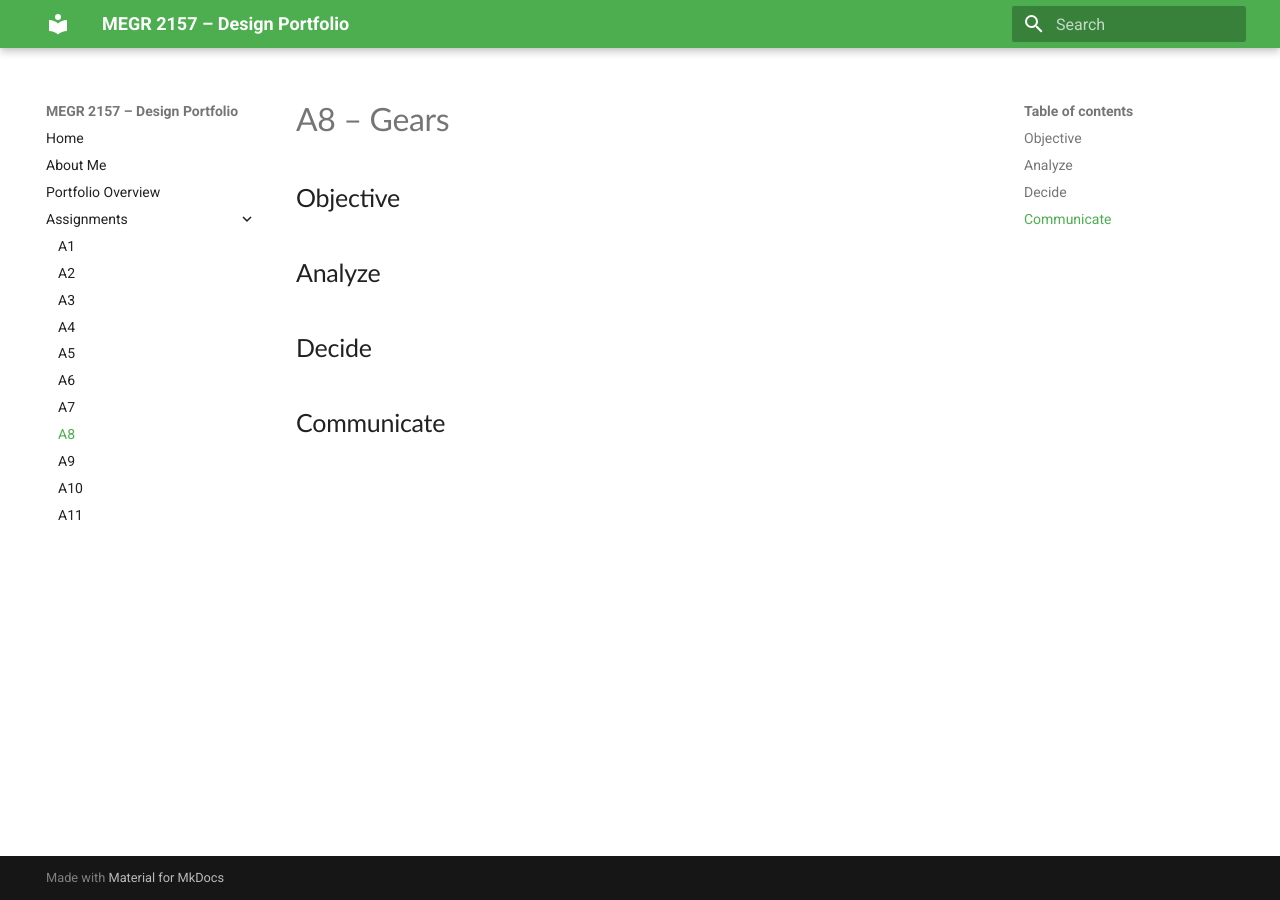
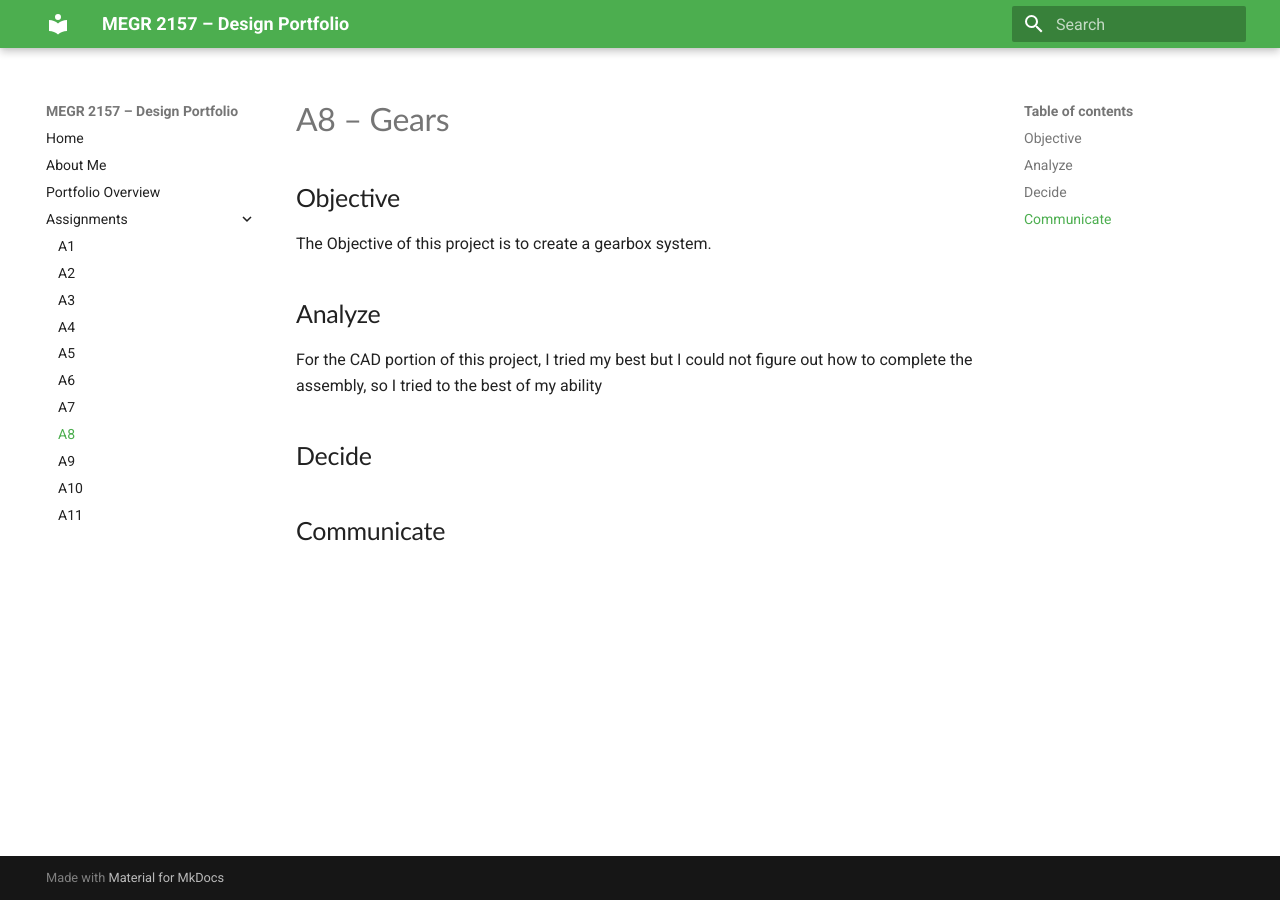
Before and after one commit to VictorGaskin/Designs-Project-Portfolio-, an MkDocs documentation site: the page built from docs/assignments/A08/index.md, in a window 1280 px wide. Built offline with MkDocs 1.6.1 and Material for MkDocs 9.7.7, drawn with Linux system fonts in a browser that asks for light colours.

Commit message:
Add index.md for assignment A08

```diff
--- a/docs/assignments/A08/index.md
+++ b/docs/assignments/A08/index.md
@@ -2,9 +2,11 @@
 
 ## Objective
 
+The Objective of this project is to create a gearbox system.
 
 ## Analyze
 
+For the CAD portion of this project, I tried my best but I could not figure out how to complete the assembly, so I tried to the best of my ability
 
 ## Decide
 
```
